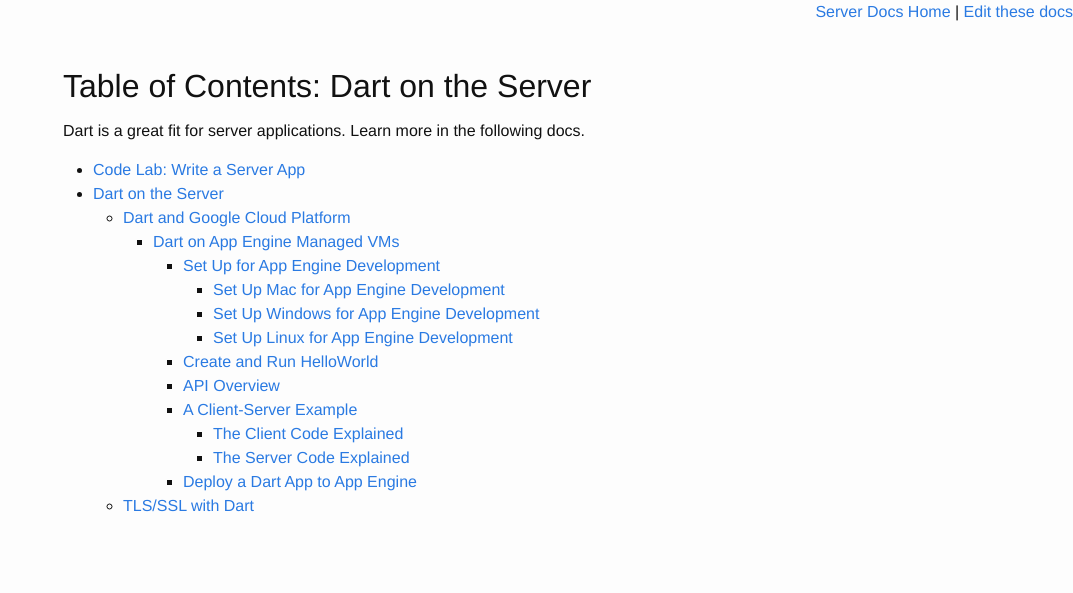
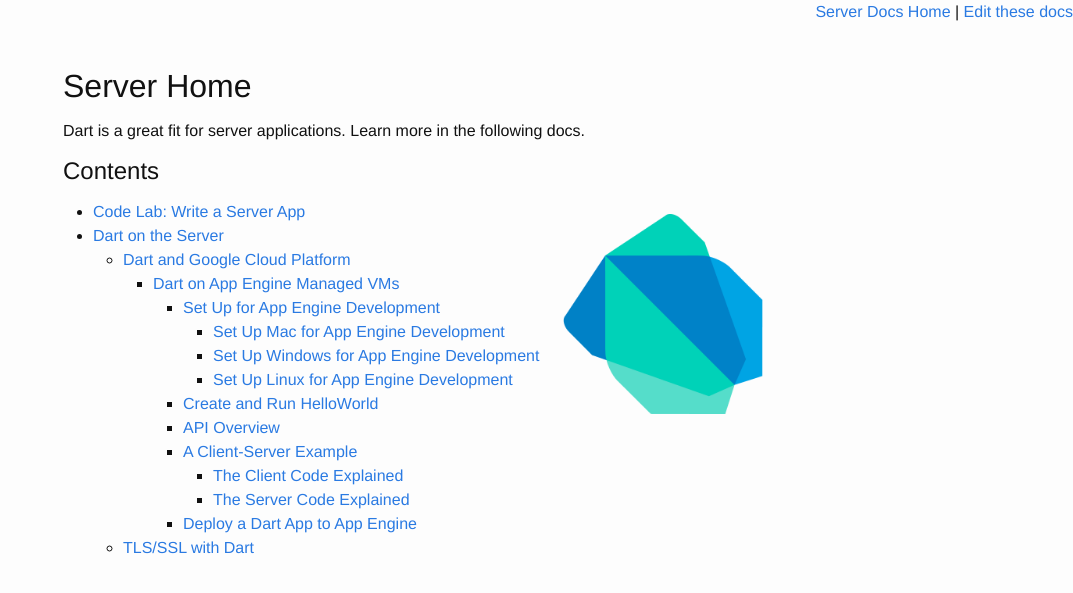
Before and after one commit to dart-archive/old_ghpages_server_docs, a Jekyll site: the page built from index.md, in a window 1280 px wide. Shown: the top 593 px of the page, without its empty margins (207-1280 px from the left). Built offline with Jekyll 4.4.1, drawn with Linux system fonts in a browser that asks for light colours.

Commit message:
Tweaking

```diff
--- a/css/main.scss
+++ b/css/main.scss
@@ -136,6 +136,13 @@ aside {
 	background-size: 300px 300px;
 }
 
+.dartlogo {
+	background-image: url('/images/dart-logo.png');
+	background-repeat: no-repeat;
+	background-position: 500px;
+	background-size: 200px 200px;
+}
+
 .trydart-step-details {
   margin-left: 20px;
 }
--- a/index.md
+++ b/index.md
@@ -1,14 +1,18 @@
 ---
 layout: default
-title: "Table of Contents: Dart on the Server"
+title: "Server Home"
 description: "Use Dart for server-side programming."
 has-permalinks: false
 ---
+
+<div class="dartlogo" markdown="1" style="min-height:325px">
 
 # {{ page.title }}
 
 Dart is a great fit for server applications.
 Learn more in the following docs.
+
+## Contents
 
 * [Code Lab: Write a Server App](codelab/)
 * [Dart on the Server](server.html)
```
Also changed, not shown: tls-ssl.md (+2 -2 lines), images/dart-logo.png (added).
